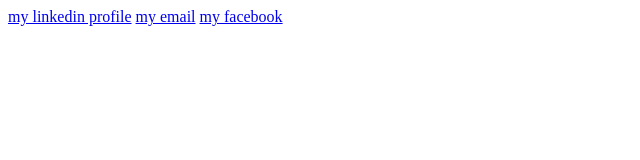
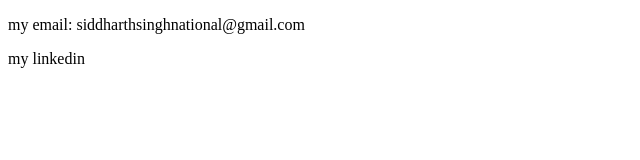
Before and after one commit to sidb1239/personal-info, a plain HTML site: page contact.html in a window 1280 px wide. Shown: the whole page, without its empty margins (0-640 px from the left). Drawn offline with Linux system fonts and the light colour scheme.

Commit message:
Add files via upload

```diff
--- a/contact.html
+++ b/contact.html
@@ -5,9 +5,8 @@
     <title><strong>contact me </strong></title>
   </head>
   <body>
-    <a href="https://www.linkedin.com/in/siddharth-singh-51b425182?lipi=urn%3Ali%3Apage%3Ad_flagship3_profile_view_base_contact_details%3BEPVikanHQ3GSIjusBYStnA%3D%3D">my linkedin profile</a>
-    <a href="siddharthsinghnational@gmail.com">my email</a>
-    <a href="https://www.facebook.com/profile.php?id=100024748387785">my facebook</a>
+    <p>my email: siddharthsinghnational@gmail.com </p>
+    <p><a href="https://www.linkedin.com/in/siddhartha-singh-51b425182?lipi=urn%3Ali%3Apage%3Ad_flagship3_profile_view_base_contact_details%3BK4Y%2BpDT8R06BaSbi729bZw%3D%3D"></a>my linkedin</p>
 
   </body>
 </html>
```
